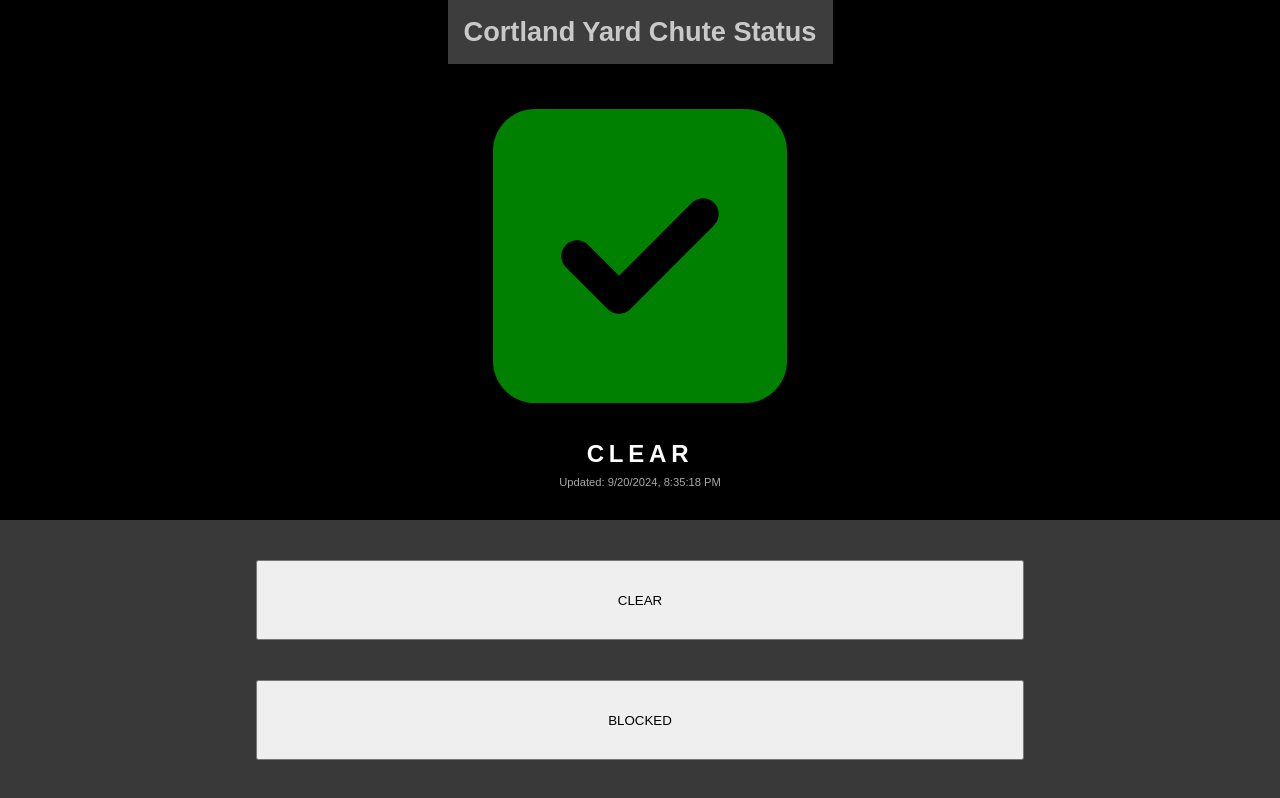
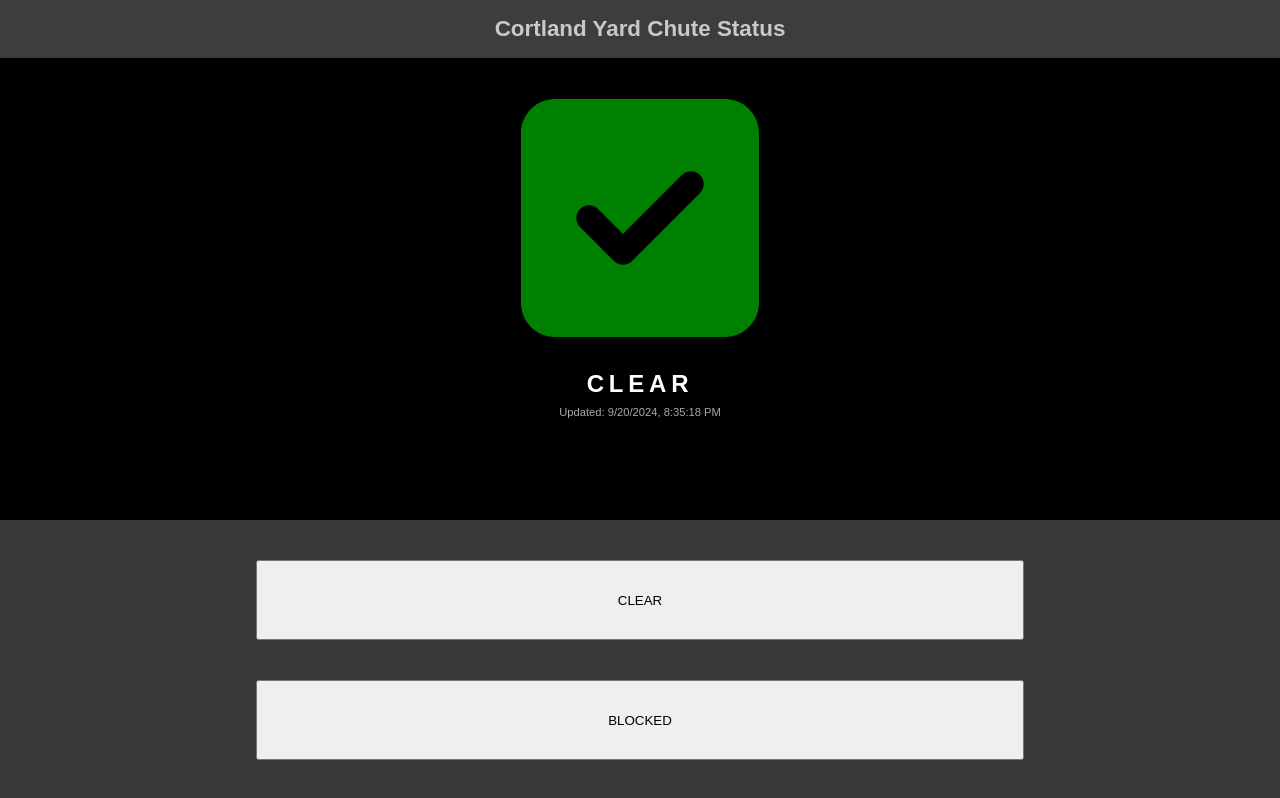
Before and after one commit to samuelhaydnarmstrong/cortlandbin, a Next.js app: page / in a window 1280 px wide. Built offline with nearby package versions, Linux system fonts and the light colour scheme.

Commit message:
Minor CSS fixes

```diff
--- a/app/globals.css
+++ b/app/globals.css
@@ -49,14 +49,16 @@ button {
 
 #title {
   padding: 2vh;
-  font-size: 1.7em;
+  font-size: 1.4em;
   font-weight: bold;
   color: #c9c9c9;
+  text-align: center;
   background: #3d3d3d;
+  width: -webkit-fill-available;
 }
 
 #status-icon {
-  font-size: 21em;
+  font-size: 34vh;
   margin-top: 3vh;
 }
 
```
